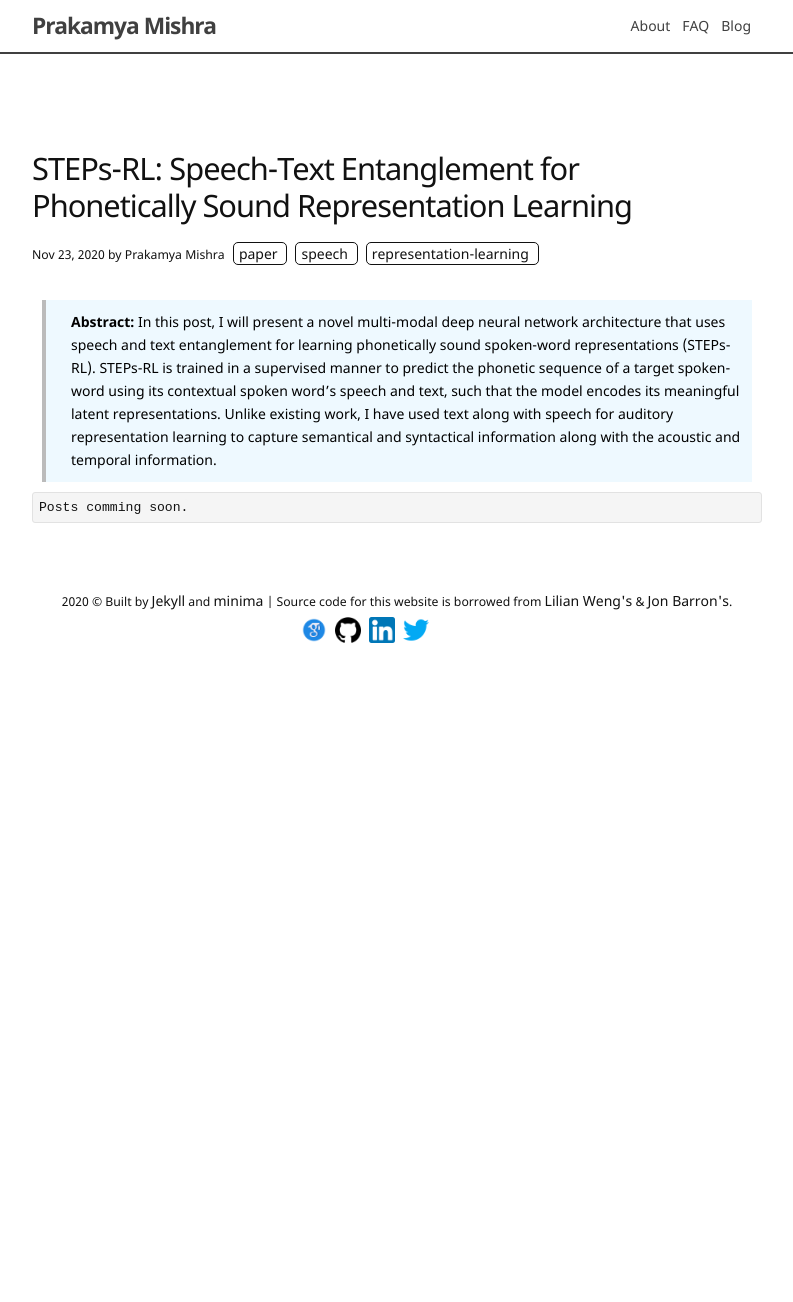
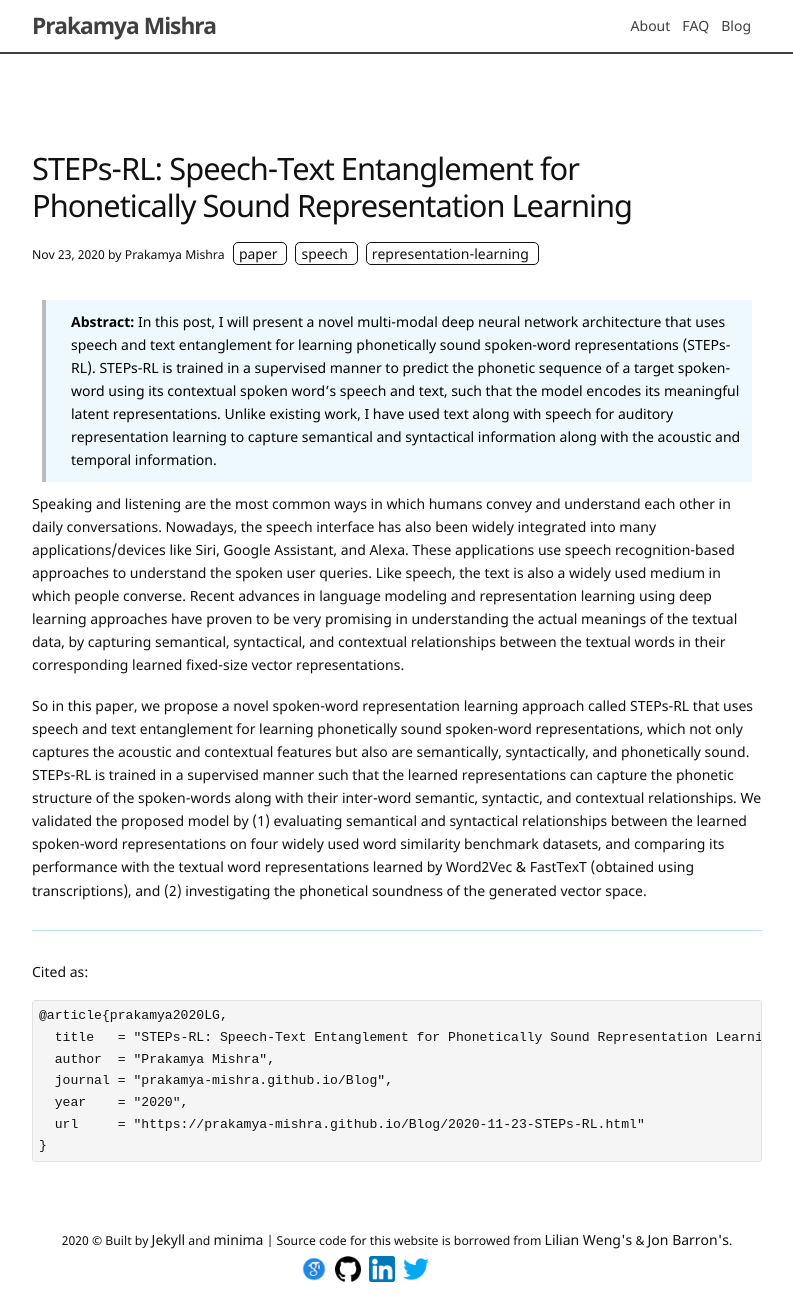
Before and after one commit to prakamya-mishra/prakamya-mishra.github.io, a Jekyll site: the page built from _posts/2020-11-23-STEPs-RL.md, in a window 1280 px wide. Shown: the whole page, without its empty margins (243-1036 px from the left). Built offline with Jekyll 4.4.1, drawn with Linux system fonts in a browser that asks for light colours; before the commit the page ends 900 px from its top, so only the background shows below that.

Commit message:
Add intro

````diff
--- a/_posts/2020-11-23-STEPs-RL.md
+++ b/_posts/2020-11-23-STEPs-RL.md
@@ -11,46 +11,25 @@ tags: paper speech representation-learning
 
 <!--more-->
 
+Speaking and listening are the most common ways in which humans convey and understand each other in daily conversations. Nowadays, the speech interface has also been widely integrated into many applications/devices like Siri, Google Assistant, and Alexa. These applications use speech recognition-based approaches to understand the spoken user queries. Like speech, the text is also a widely used medium in which people converse. Recent advances in language modeling and representation learning using deep learning approaches have proven to be very promising in understanding the actual meanings of the textual data, by capturing semantical, syntactical, and contextual relationships between the textual words in their corresponding learned fixed-size vector representations.
+
+So in this paper, we propose a novel spoken-word representation learning approach called STEPs-RL that uses speech and text entanglement for learning phonetically sound spoken-word representations, which not only captures the acoustic and contextual features but also are semantically, syntactically, and phonetically sound. STEPs-RL is trained in a supervised manner such that the learned representations can capture the phonetic structure of the spoken-words along with their inter-word semantic, syntactic, and contextual relationships. We validated the proposed model by (1) evaluating semantical and syntactical relationships between the learned spoken-word representations on four widely used word similarity benchmark datasets, and comparing its performance with the textual word representations learned by Word2Vec & FastTexT (obtained using transcriptions), and (2) investigating the phonetical soundness of the generated vector space.
+
 {: class="table-of-content"}
 * TOC
 {:toc}
 
 
-<!-- ## What is language modeling?
-
-### History
-
-## Language models
-
-### ELMo
-
-### GPT
-
-### BERT
-
-### Transformer-XL
-
-### Longformer
-
-### GPT-3
-
-## My take on future of language modeling
 
 ---
 
 Cited as:
 ```
 @article{prakamya2020LG,
-  title   = "Language Modeling in 2020",
+  title   = "STEPs-RL: Speech-Text Entanglement for Phonetically Sound Representation Learning",
   author  = "Prakamya Mishra",
   journal = "prakamya-mishra.github.io/Blog",
-  year    = "202020",
-  url     = "https://prakamya-mishra.github.io/Blog/2020/10/27/language-models.html"
+  year    = "2020",
+  url     = "https://prakamya-mishra.github.io/Blog/2020-11-23-STEPs-RL.html"
 }
 ```
-
- -->
-
-```
-Posts comming soon.
-```
````
